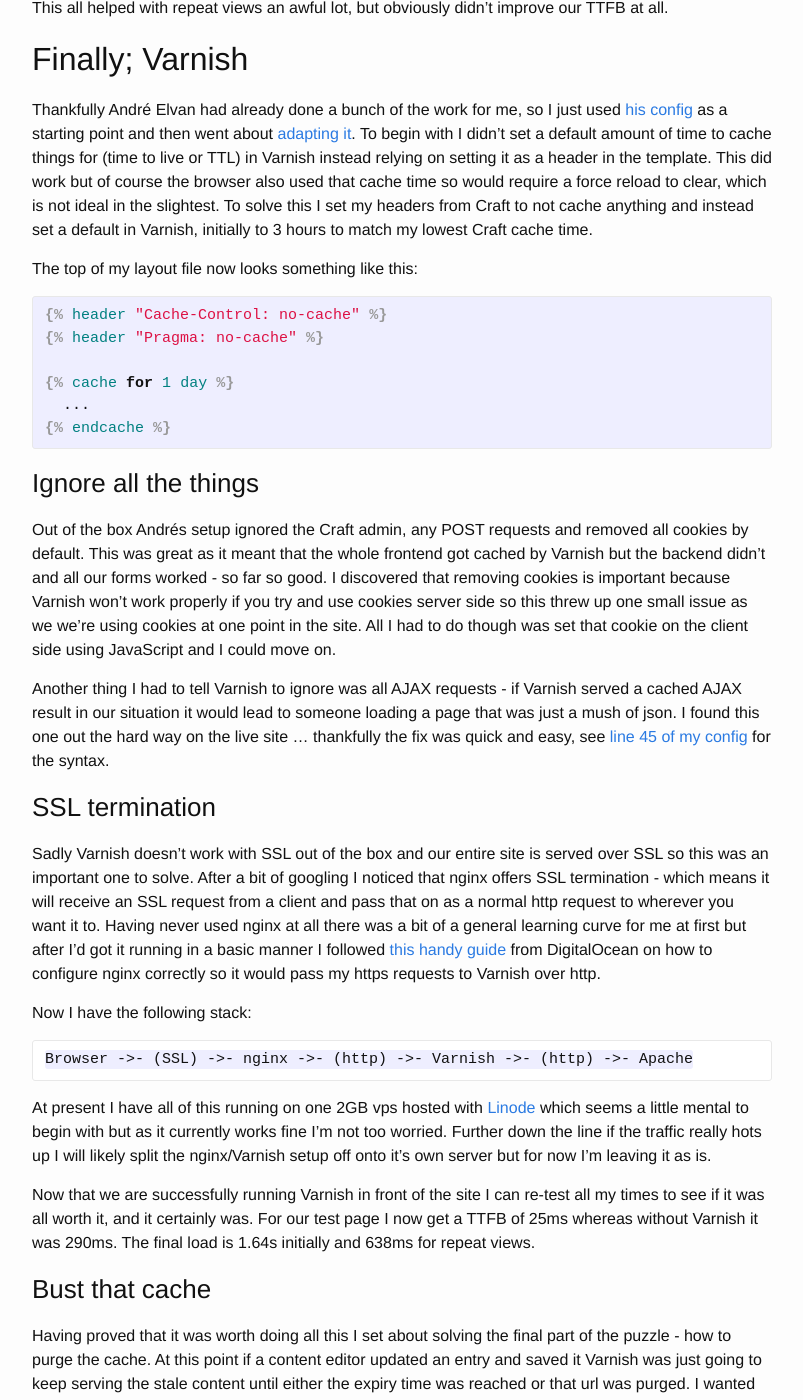
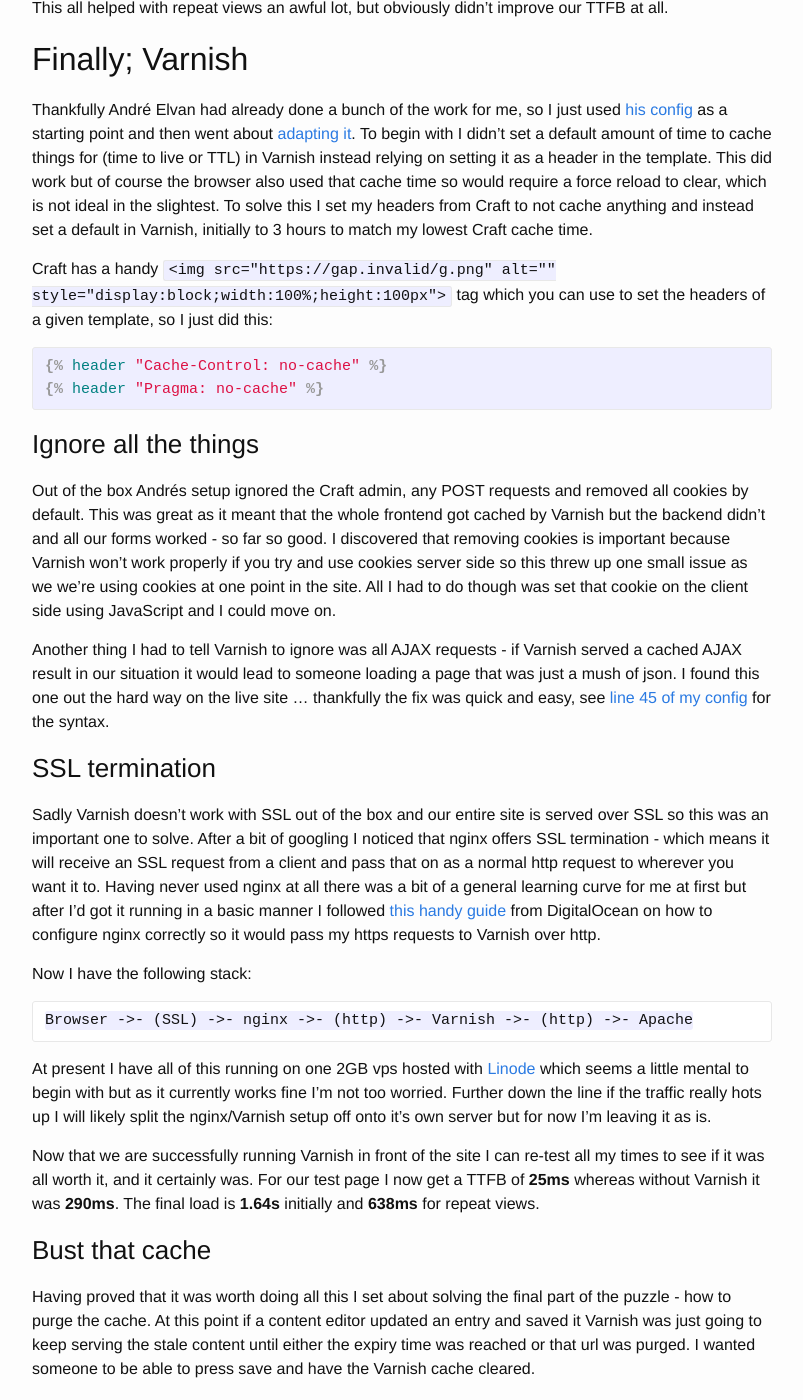
Before and after one commit to supercool/supercool.github.io, a Jekyll site: the page built from _posts/2015-06-05-making-craft-sing-with-varnish-and-nginx.markdown, in a window 1280 px wide and 1400 px high, scrolled down 2751 px. Shown: the whole window, without its empty margins (238-1041 px from the left). Built offline with Jekyll 4.4.1, drawn with Linux system fonts in a browser that asks for light colours.

Commit message:
yet more tidy

```diff
--- a/_posts/2015-06-05-making-craft-sing-with-varnish-and-nginx.markdown
+++ b/_posts/2015-06-05-making-craft-sing-with-varnish-and-nginx.markdown
@@ -109,17 +109,13 @@ This all helped with repeat views an awful lot, but obviously didn’t improve o
 
 Thankfully André Elvan had already done a bunch of the work for me, so I just used [his config](https://gist.github.com/aelvan/eba03969f91c1bd51c40) as a starting point and then went about [adapting it](https://gist.github.com/joshangell/540eca3cb16590537f54). To begin with I didn’t set a default amount of time to cache things for (time to live or TTL) in Varnish instead relying on setting it as a header in the template. This did work but of course the browser also used that cache time so would require a force reload to clear, which is not ideal in the slightest. To solve this I set my headers from Craft to not cache anything and instead set a default in Varnish, initially to 3 hours to match my lowest Craft cache time.
 
-The top of my layout file now looks something like this:
+Craft has a handy `{% header %}` tag which you can use to set the headers of a given template, so I just did this:
 
 {% highlight jinja %}
 {% raw %}
 
 {% header "Cache-Control: no-cache" %}
 {% header "Pragma: no-cache" %}
-
-{% cache for 1 day %}
-  ...
-{% endcache %}
 
 {% endraw %}
 {% endhighlight %}
@@ -138,7 +134,7 @@ Now I have the following stack:
 
 At present I have all of this running on one 2GB vps hosted with [Linode](https://linode.com) which seems a little mental to begin with but as it currently works fine I’m not too worried. Further down the line if the traffic really hots up I will likely split the nginx/Varnish setup off onto it’s own server but for now I’m leaving it as is.
 
-Now that we are successfully running Varnish in front of the site I can re-test all my times to see if it was all worth it, and it certainly was. For our test page I now get a TTFB of 25ms whereas without Varnish it was 290ms. The final load is 1.64s initially and 638ms for repeat views.
+Now that we are successfully running Varnish in front of the site I can re-test all my times to see if it was all worth it, and it certainly was. For our test page I now get a TTFB of __25ms__ whereas without Varnish it was __290ms__. The final load is __1.64s__ initially and __638ms__ for repeat views.
 
 ### Bust that cache
 Having proved that it was worth doing all this I set about solving the final part of the puzzle - how to purge the cache. At this point if a content editor updated an entry and saved it Varnish was just going to keep serving the stale content until either the expiry time was reached or that url was purged. I wanted someone to be able to press save and have the Varnish cache cleared.
```
